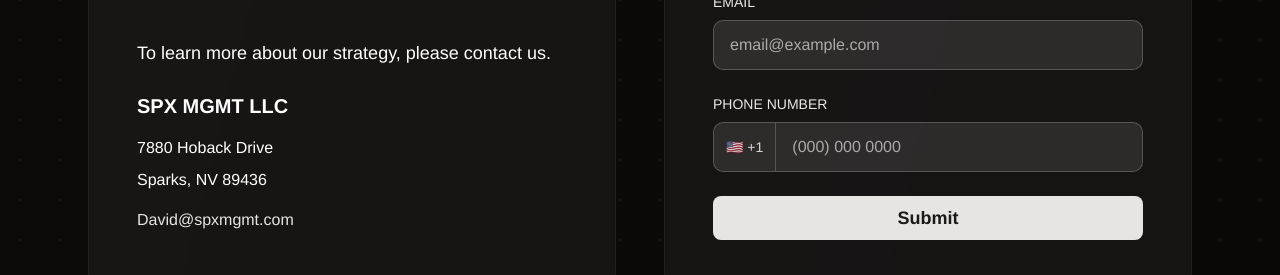
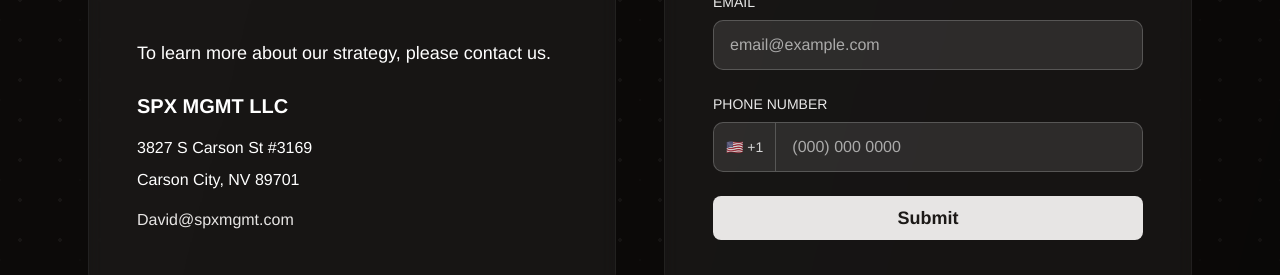
Before and after one commit to insideoptions/spx-management, a Next.js app: page / in a window 1280 px wide. Shown: the part 4220-4495 px from the top of the page. Built offline with nearby package versions, Linux system fonts and the light colour scheme.

Commit message:
Update business address to Carson City, NV location

```diff
--- a/components/call-to-action.tsx
+++ b/components/call-to-action.tsx
@@ -102,8 +102,8 @@
                 </div>
 
                 <div className="space-y-2">
-                  <p>7880 Hoback Drive</p>
-                  <p>Sparks, NV 89436</p>
+                  <p>3827 S Carson St #3169</p>
+                  <p>Carson City, NV 89701</p>
                 </div>
 
                 <div>
```
